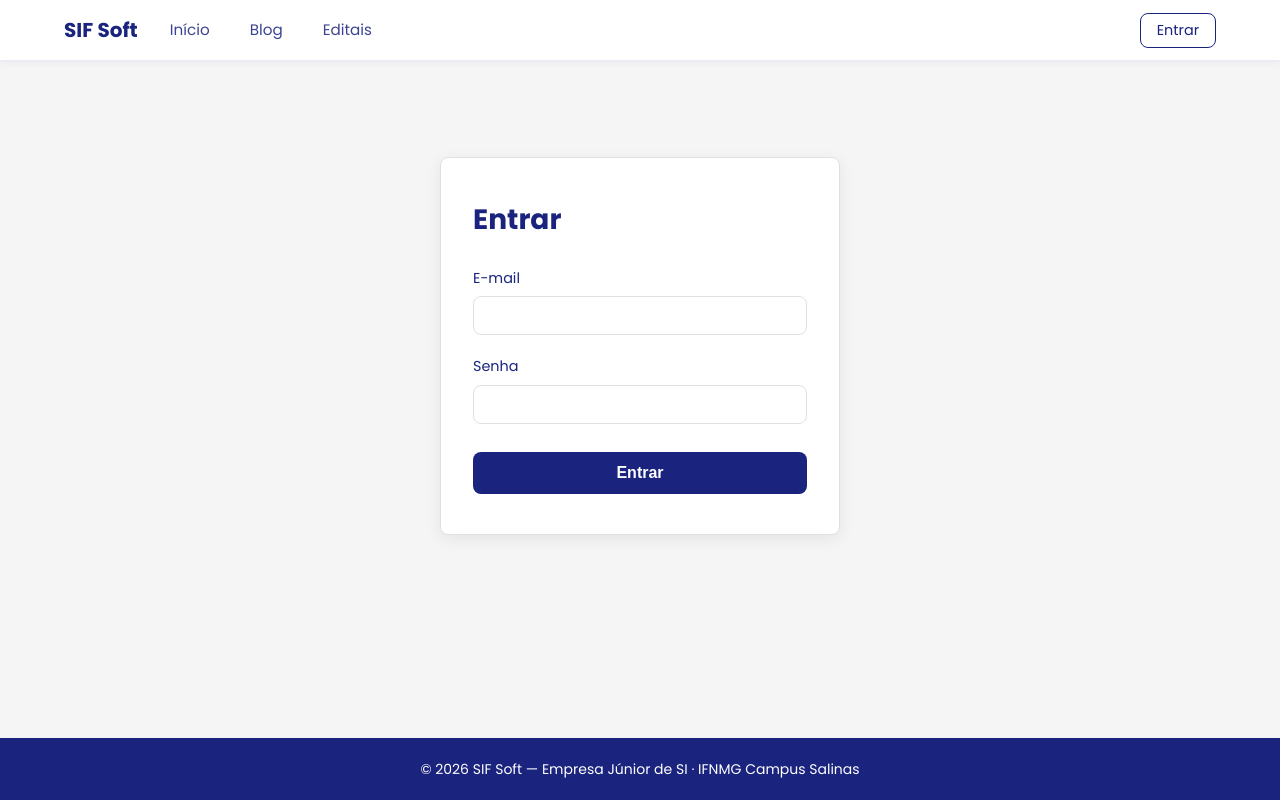
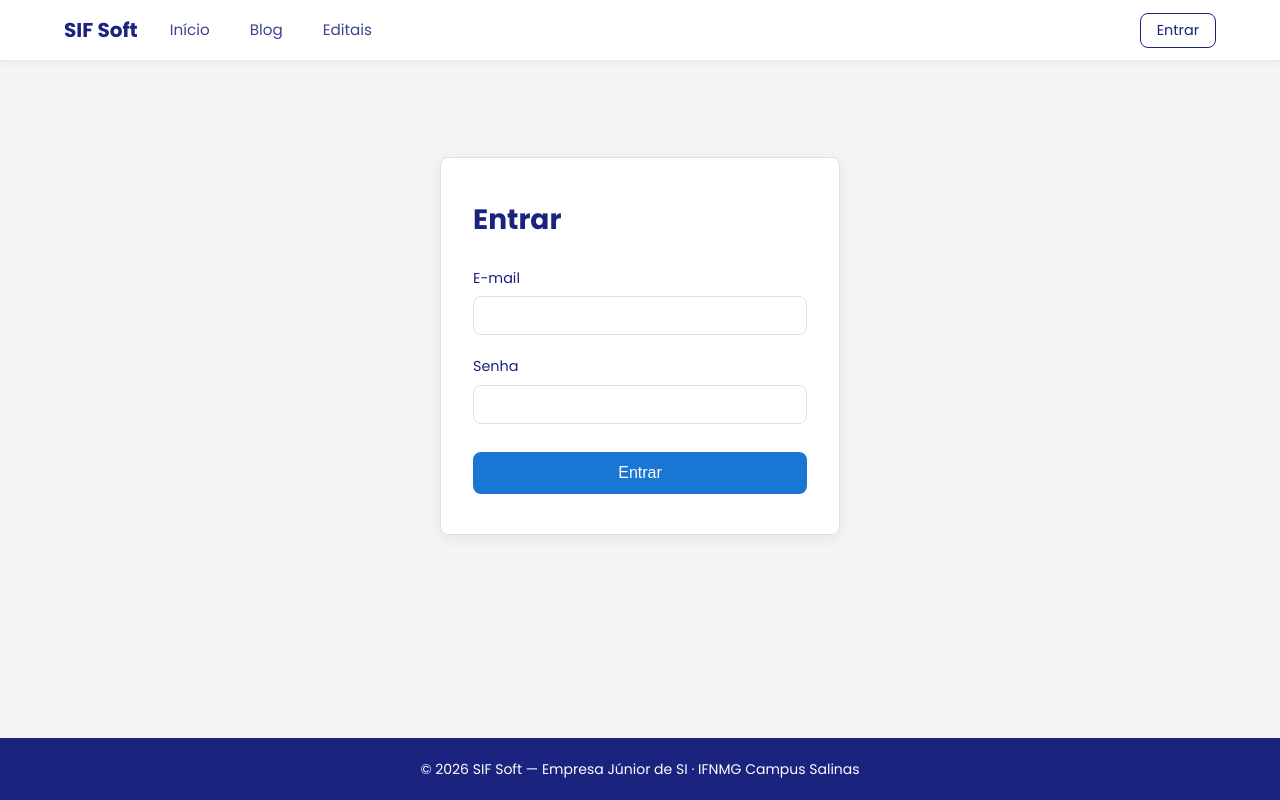
Before and after one commit to kprocha/site-web, a React (Vite) app: page /login in a window 1280 px wide. Built offline with nearby package versions, Linux system fonts and the light colour scheme; no server answers.

Commit message:
Refactor Login.module.css with specific styles
Updated styles for the login card, title, form, input, and button to use specific colors and improved border styles.

```diff
--- a/src/pages/login/Login.module.css
+++ b/src/pages/login/Login.module.css
@@ -6,20 +6,20 @@
 }
 
 .card {
-  background: var(--color-white);
-  border: 1px solid var(--color-border);
-  border-radius: var(--radius);
+  background: #ffffff;
+  border: 1px solid #e0e0e0;
+  border-radius: 8px;
   padding: 2.5rem 2rem;
   width: 100%;
   max-width: 400px;
-  box-shadow: 0 4px 16px rgba(0, 0, 0, 0.07);
+  box-shadow: 0 4px 16px rgba(26,35,126,0.07);
 }
 
 .title {
   font-size: 1.75rem;
   font-weight: 700;
   margin-bottom: 1.5rem;
-  color: var(--color-primary);
+  color: #1a237e;
 }
 
 .form {
@@ -34,46 +34,25 @@
   gap: 0.4rem;
   font-size: 0.9rem;
   font-weight: 500;
-  color: var(--color-text);
+  color: #1a237e;
 }
 
 .input {
   padding: 0.6rem 0.875rem;
-  border: 1px solid var(--color-border);
-  border-radius: var(--radius);
+  border: 1px solid #e0e0e0;
+  border-radius: 8px;
   font-size: 1rem;
-  transition: border-color var(--transition);
+  transition: border-color 0.2s;
   outline: none;
 }
 
-.input:focus {
-  border-color: var(--color-primary);
-}
+.input:focus { border-color: #1a237e; }
 
 .btn {
   margin-top: 0.5rem;
   padding: 0.75rem;
-  background-color: var(--color-primary);
-  color: var(--color-white);
+  background-color: #1976d2;
+  color: #ffffff;
   border: none;
-  border-radius: var(--radius);
-  font-size: 1rem;
-  font-weight: 600;
-  cursor: pointer;
-  transition: background-color var(--transition);
-}
-
-.btn:hover:not(:disabled) {
-  background-color: var(--color-secondary);
-}
-
-.btn:disabled {
-  opacity: 0.7;
-  cursor: not-allowed;
-}
-
-.erro {
-  color: #dc2626;
-  font-size: 0.875rem;
-  margin-bottom: 0.5rem;
-}
+  border-radius: 8px;
+  font-size: 1rem
```
